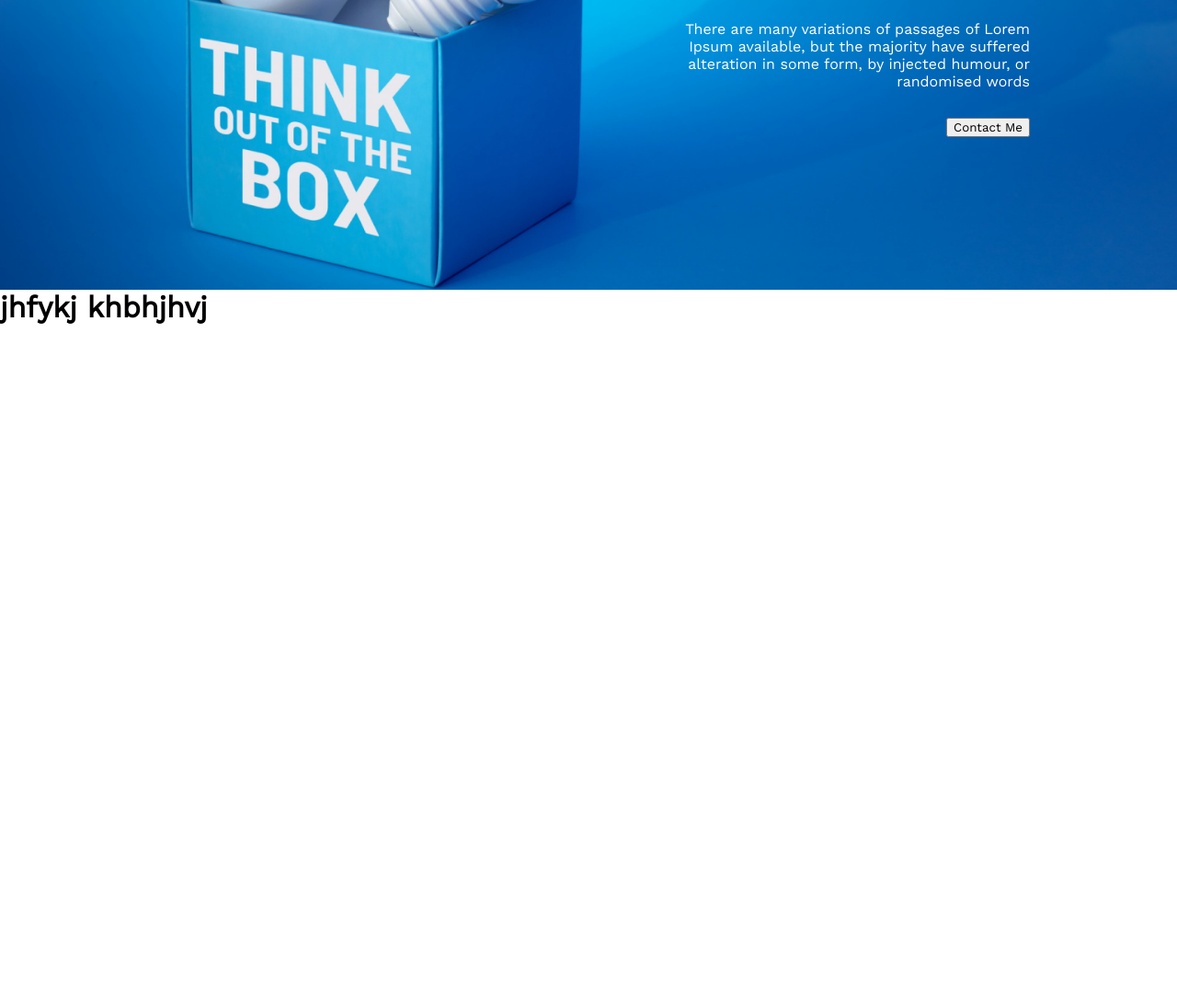
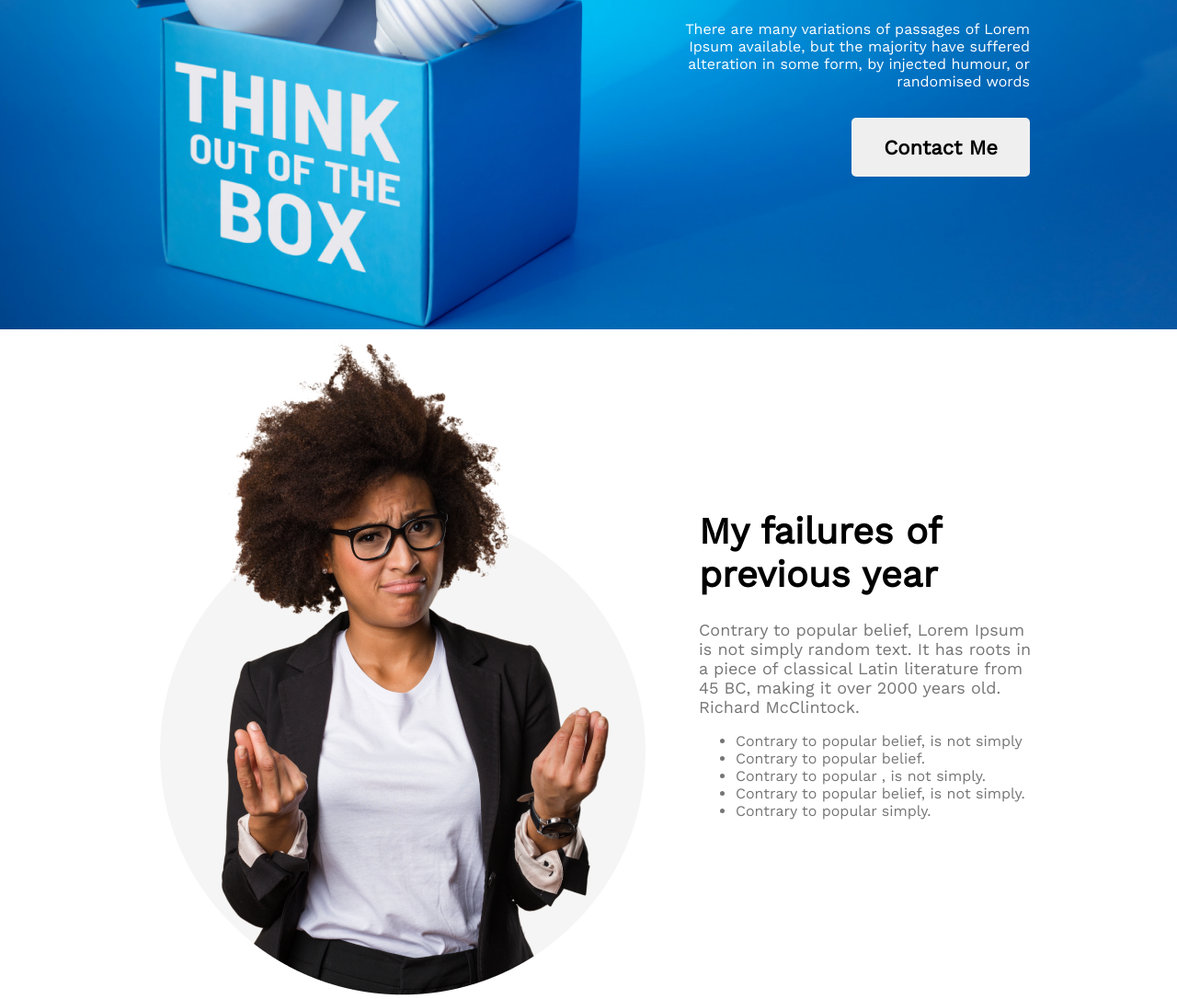
Before and after one commit to shuvrodev337/new-year-new-me, a plain HTML site: page index.html in a window 1280 px wide. Shown: the part 360-1446 px from the top of the page at 92% size. Before the commit the page ends 800 px from the top, so only its background shows below. Drawn offline with nearby package versions, Linux system fonts and the light colour scheme.

Commit message:
added failure section

```diff
--- a/index.html
+++ b/index.html
@@ -6,23 +6,54 @@
     <meta name="viewport" content="width=device-width, initial-scale=1.0" />
     <title>New Year New Me</title>
     <link rel="stylesheet" href="styles/styles.css" />
-    <link rel="preconnect" href="https://fonts.googleapis.com"><link rel="preconnect" href="https://fonts.gstatic.com" crossorigin><link href="https://fonts.googleapis.com/css2?family=Work+Sans&display=swap" rel="stylesheet">
+    <link rel="preconnect" href="https://fonts.googleapis.com" />
+    <link rel="preconnect" href="https://fonts.gstatic.com" crossorigin />
+    <link
+      href="https://fonts.googleapis.com/css2?family=Work+Sans&display=swap"
+      rel="stylesheet"
+    />
   </head>
   <body>
-
     <header>
       <!-- banner section -->
       <div class="banner">
         <div class="banner-content">
           <h1 class="section-title">Everything is Possible If You believe</h1>
-                <p class="sectiion-description">There are many variations of passages of Lorem Ipsum available, but the majority have suffered alteration in some form, by injected humour, or randomised words</p>
+          <p class="sectiion-description">
+            There are many variations of passages of Lorem Ipsum available, but
+            the majority have suffered alteration in some form, by injected
+            humour, or randomised words
+          </p>
           <button class="btn-primary">Contact Me</button>
         </div>
       </div>
-
     </header>
     <main>
-        <h1>jhfykj khbhjhvj</h1>
+      <!-- <div class="failure"> -->
+      <div class="failure-container">
+        <div>
+          <img src="images/person.png" />
+        </div>
+        <div class="failure-content">
+          <h2>My failures of previous year</h2>
+          <p>
+            Contrary to popular belief, Lorem Ipsum is not simply random text.
+            It has roots in a piece of classical Latin literature from 45 BC,
+            making it over 2000 years old. Richard McClintock.
+          </p>
+          <ul>
+            <li>Contrary to popular belief, is not simply</li>
+            <li>Contrary to popular belief.</li>
+            <li>Contrary to popular , is not simply.</li>
+            <li>Contrary to popular belief, is not simply.</li>
+            <li>Contrary to popular simply.</li>
+          </ul>
+        </div>
+      </div>
+
+      <!-- My plans section  -->
+
+
     </main>
     <footer></footer>
   </body>
--- a/styles/styles.css
+++ b/styles/styles.css
@@ -2,6 +2,20 @@
   margin: 0;
   font-family: "Work Sans", sans-serif;
 }
+h2 {
+    font-weight: 900;
+    font-size: 40px;
+}
+.btn-primary {
+    font-style: normal;
+    font-weight: 700;
+    font-size: 22px;
+    height: 64px;
+    border: 0;
+    padding: 18px 35px;
+    height: 64px;
+    border-radius: 5px;
+  }
 
 /* banner section styles */
 
@@ -18,7 +32,7 @@
 
 .section-title {
   color: white;
-  font-weight: 2000;
+  font-weight: 900;
   font-size: 65px;
 }
 .sectiion-description {
@@ -29,3 +43,24 @@
   padding-top: 30px;
   padding-bottom: 30px;
 }
+
+/* failure section styles */
+.failure-container {
+  display: flex;
+  gap: 40px;
+  padding: 0px 151px 0px;
+}
+
+.failure-content {
+  margin: auto;
+}
+
+.failure-content p{
+    font-size: 18px;
+    color: #757575;
+    margin-top: 26px;
+    margin-bottom: 17px;
+}
+.failure-content ul{
+    color: #757575;
+}
```
Lines whose indentation alone changed are shown as unchanged.
